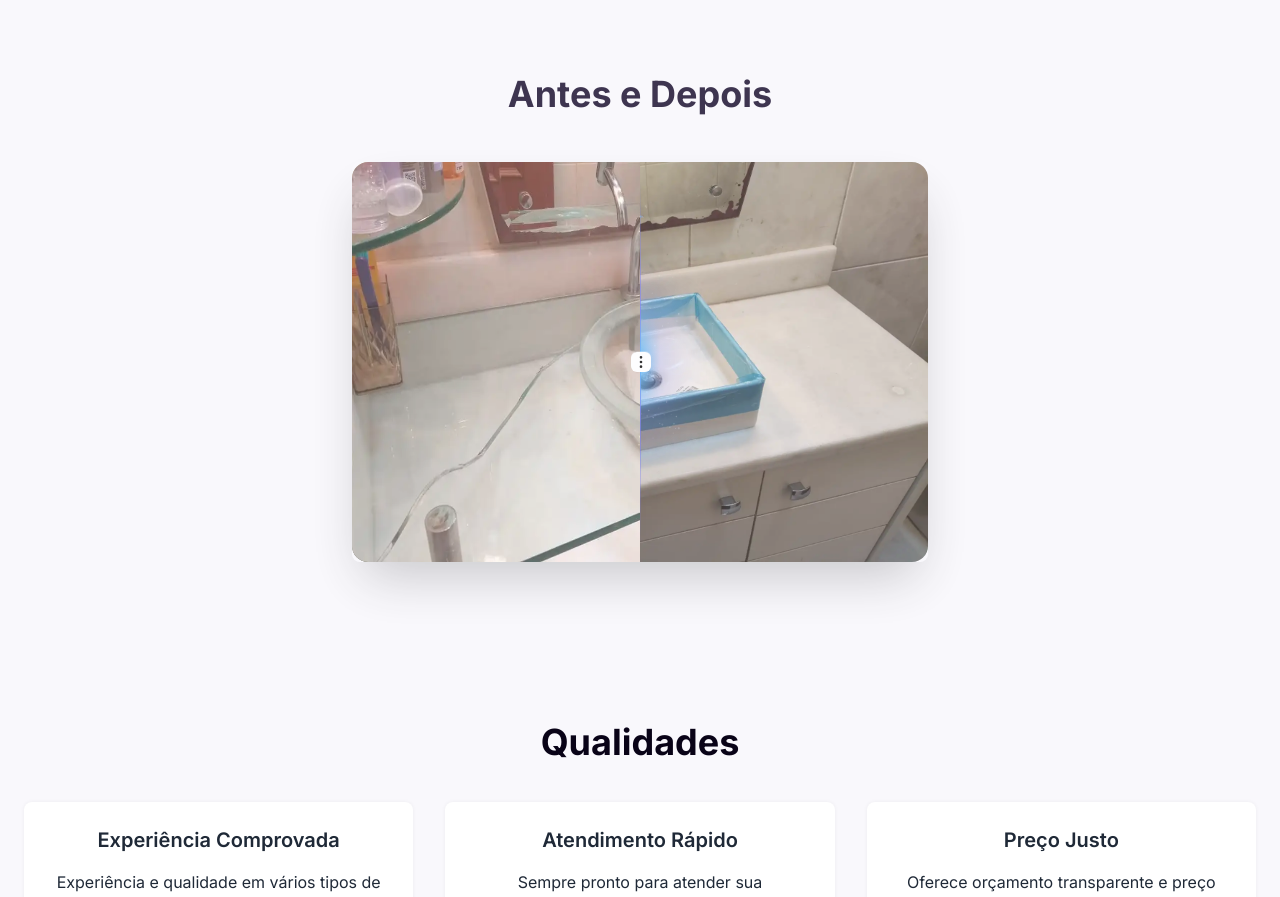
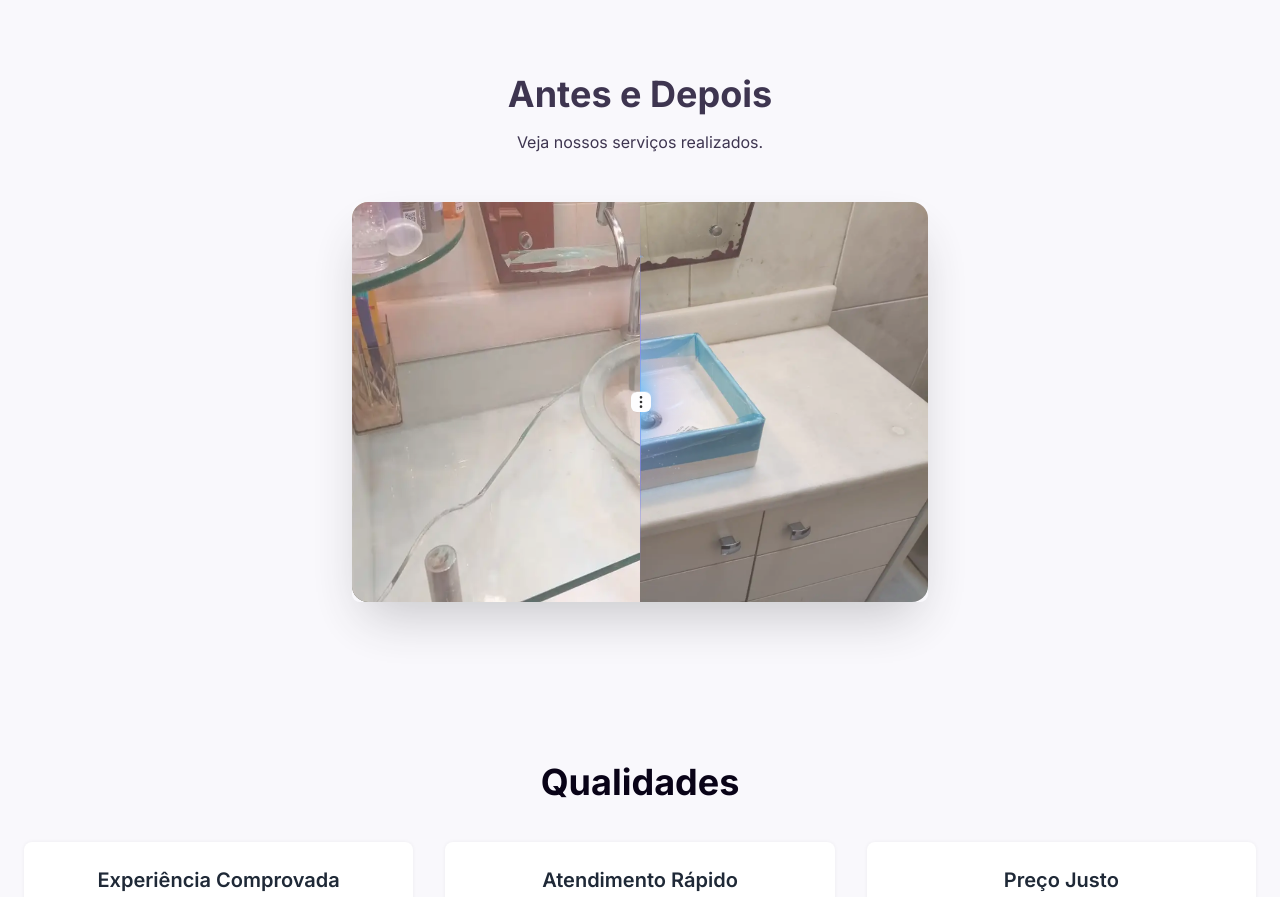
Before and after one commit to Anderson-Soares-Martins/landing-page-handyman, a Next.js app: page / in a window 1280 px wide. Shown: the part 960-1857 px from the top of the page. Built offline with nearby package versions, Linux system fonts and the light colour scheme.

Commit message:
subtitulo

```diff
--- a/src/components/sections/CompareSection.tsx
+++ b/src/components/sections/CompareSection.tsx
@@ -8,6 +8,7 @@ export const CompareSection = () => {
       <h2 className="text-3xl md:text-4xl font-bold text-center">
         Antes e Depois
       </h2>
+      <p className="text-center mt-4">Veja nossos serviços realizados.</p>
       <Compare
         slideMode="drag"
         firstImage={antes.src}
```
